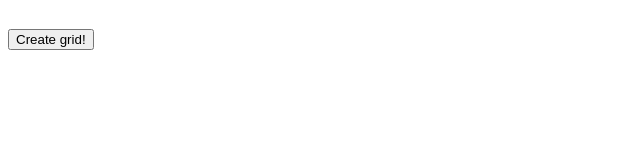
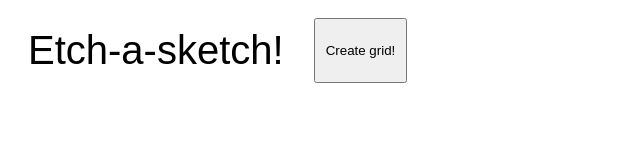
Before and after one commit to jjcastillot/Etch_A_Sketch, a plain HTML site: page index.html in a window 1280 px wide. Shown: the whole page, without its empty margins (0-640 px from the left). Drawn offline with Linux system fonts and the light colour scheme.

Commit message:
Created rainbow coloring function

```diff
--- a/index.html
+++ b/index.html
@@ -8,7 +8,10 @@
     <link rel="stylesheet" href="styles.css">
 </head>
 <body>
-    <button class="create_grid">Create grid!</button>
+    <div class="header">
+        <p>Etch-a-sketch!</p>
+        <button class="create_grid">Create grid!</button>
+    </div>
     <div class="container"></div>
     <script src="js.js"></script>
 </body>
--- a/js.js
+++ b/js.js
@@ -1,6 +1,8 @@
+//Start constants and vars
 const container = document.querySelector('.container');
-gridSize = 0;
+let gridSize = 0;
 
+//Add event listener to button to create grid and start drawing
 const createGridBtn = document.querySelector('.create_grid');
 createGridBtn.addEventListener('click', function(e) {
     do {
@@ -9,12 +11,16 @@ createGridBtn.addEventListener('click', function(e) {
 
     createGrid(container,gridSize);
     function drawing(e) {
-        e.target.classList.add('draw');
+        //e.target.classList.add('draw');
+        e.target.style['background-color'] = `rgb(${random(255)},${random(255)},
+        ${random(255)})`;
     }
     const sketch = Array.from(document.querySelectorAll('.blank'));
     sketch.forEach(square => square.addEventListener('mouseover', drawing));
 });
 
+
+// Generates the grid according to gridSize
 function createGrid(container,gridSize) {
     container.style['grid-template-columns'] = `repeat(${gridSize}, 1fr)`;
     container.style['grid-template-rows'] = `repeat(${gridSize}, 1fr)`;
@@ -25,3 +31,8 @@ function createGrid(container,gridSize) {
         container.appendChild(content);
     }
 }
+
+//Random function to create the random color
+function random(number) {
+    return Math.floor(Math.random()*number);
+    }
--- a/styles.css
+++ b/styles.css
@@ -3,25 +3,38 @@
 }
 
 body {
-    font-family: sans-serif;
+    font-family: Arial, Helvetica, sans-serif;
     font-size: 40px;
     width: 100%;
+}
 
-  }
+.header {
+    display: flex;
+    justify-content: left;
+}
 
+p {
+    margin: 10px;
+    padding: 10px;
+}
+
+button {
+    margin: 10px;
+    padding: 10px;
+}
 
 
 .container {
     display: grid;
     gap: 1px;
-    height: 90vh;
-    width: 90vh;
+    height: 80vh;
+    width: 80vh;
     /*grid-template-columns: repeat(16, 1fr);
     grid-template-rows: repeat(16, 1fr);*/
 }
 
 .blank {
-    background-color: rgb(238, 216, 157);
+    background-color: rgb(243, 243, 243);
     display: grid;
     place-items: center;
     /*width: 5vh;
```
